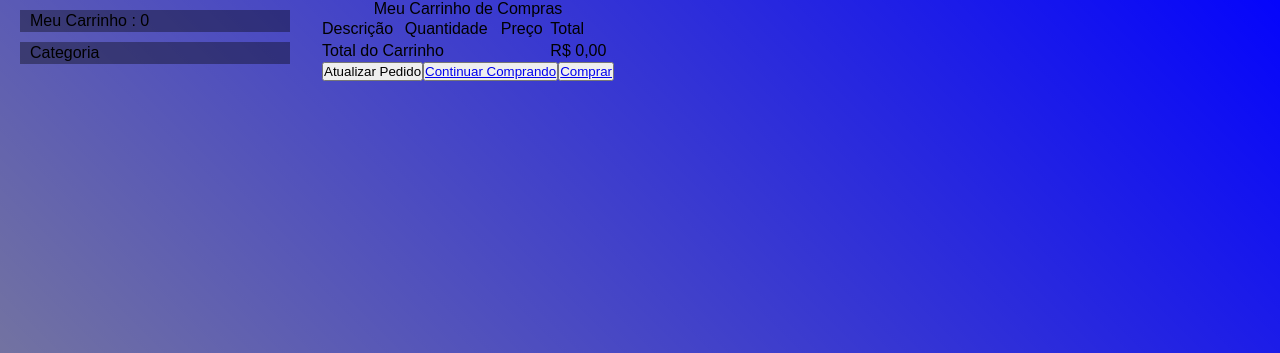
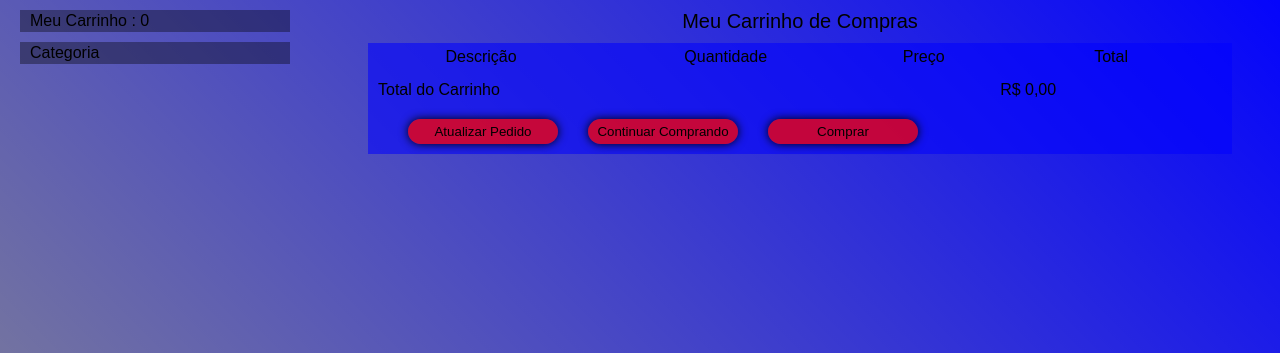
Before and after one commit to clovisbalreira/php, a PHP site: page /php/sites/carrinho/index.php?id=1&acao=listarcarrinho&categoria=0 in a window 1280 px wide. Shown: the part 68-421 px from the top of the page. Run offline with PHP 8.4, Linux system fonts and the light colour scheme; data that the repository does not hold is empty.

Commit message:
06-08-2023

```diff
--- a/index.php
+++ b/index.php
@@ -14,7 +14,8 @@
         <a href="./sites/php-moderno/index.php" target="_blank">P.H.P. Moderno ( curso em vídeo )</a>
         <a href="./sites/estudonauta/index.php" target="_blank">Projeto ( Estudonauta )</a>
         <a href="./sites/carrinho/index.php" target="_blank">Carrinho ( Informaticon )</a>
-        <a href="./sites/supermercado/index.php" target="_blank">Projeto Gestão de Super Mercado</a>
+        <a href="./sites/supermercado/secao/index.php" target="_blank">Projeto Gestão de Super Mercado</a>
+        <a href="./sites/supermercado/bancodedados/index.php" target="_blank">Projeto Gestão de Super Mercado - ( Banco de dados )</a>
         <a href="./sites/mysql/index.php" target="_blank">MySql ( Básico curso em vídeo )</a>
         <a href="./sites/loja/index.php" target="_blank">Loja</a>
     </main>
--- a/sites/carrinho/carrinho_lista.php
+++ b/sites/carrinho/carrinho_lista.php
@@ -35,35 +35,44 @@
 
         function carrinho($busca){
             $categoria = $_REQUEST['categoria'] ?? 0;
-            echo "<form action='index.php?id=1&categoria=$categoria' method='post'>";
-            echo "<table>";
+            echo "<form action='index.php?id=1&categoria=$categoria' method='post' id='form-carrinho'>";
+            echo "<table id='tabela-carrinho'>";
             echo "<caption>Meu Carrinho de Compras</caption>";
-            echo "<tr><td>Descrição<td>Quantidade<td>Preço<td>Total";
-            echo "<tr>";
+            echo "<thead>
+                    <tr>
+                        <td>Descrição</td>
+                        <td>Quantidade</td>
+                        <td>Preço</td>
+                        <td>Total</td>
+                    </tr>
+                </thead>";
             if(!$busca){
                 echo "<tr><td>Infelizmente a busca teu um erro $busca";
             } else {
                 $totalGeral = 0;
                 if ( $busca->num_rows > 0){
-                    echo "<table>";
                         $totalGeral = 0;
+                        echo "<tbody>";
                         while($reg = $busca->fetch_object()){
                             $total = $reg->CAR_QUANTIDADE*$reg->PROD_VALOR;
                             $totalGeral += $total;
                             echo "<tr>";
                                 echo "<td>".$reg->PROD_DESCRICAO;
-                                echo "<td><input type='number' name='qtd[]' size='2' value='$reg->CAR_QUANTIDADE'/>";
+                                echo "<td><input type='number' name='qtd[]' size='2' min='0' value='$reg->CAR_QUANTIDADE'/>";
                                 echo "<input type='hidden' name='codigo[]' size='2' value='$reg->PROD_CODIGO'/>";
                                 echo "<td>".formata_dinheiro($reg->PROD_VALOR);
                                 echo "<td>". formata_dinheiro($total);
                                 echo "<input type='hidden' name='total[]' size='2' value='$total'/>";
                         }
                     }
+                    echo "</tbody>";
+                    echo "<tfoot>";
                     echo "<tr><td colspan=3>Total do Carrinho<td>".formata_dinheiro($totalGeral);
                     echo "<tr><td colspan=4>";echo "<input type='submit' name='botao_atualizar' id='botao_atualizar' value='Atualizar Pedido'/>";
                     echo "<input type='hidden' name='acao' id='acao' value='atualizar_carrinho'/>";
                     echo "<button><a href='index.php?id=1&categoria=$categoria&acao=listar_produtos'>Continuar Comprando</a></button>";
                     echo "<button><a href='index.php?id=2&acao=finalizar_pedido'>Comprar</a></button>";
+                    echo "</tfoot>";
                 echo "</table>";
             echo "</form>";
            }
--- a/sites/carrinho/css/style.css
+++ b/sites/carrinho/css/style.css
@@ -90,6 +90,84 @@ footer{
     padding: .5rem;
 }
 
+/* carrinho */
+#form-carrinho{
+    width: 90%;
+    margin-inline: 5%;
+}
+
+#form-carrinho table{
+    border-collapse: collapse;
+    width: 100%;
+}
+
+#form-carrinho table caption{
+    font-size: 2rem;
+    padding: 1rem;
+}
+
+#form-carrinho table thead{
+    background-color: rgba(0, 0, 255, 0.555);
+}
+
+#form-carrinho table thead tr td{
+    text-align: center;
+    padding-block: .5rem;
+}
+
+#form-carrinho table tbody{
+    font-size: 1.4rem;
+}
+
+#form-carrinho table tbody tr{
+    border-bottom: 1px solid black;
+}
+
+#form-carrinho table tbody tr td{
+    padding-left: .5rem;
+    padding-block: .5rem;
+}
+
+#form-carrinho table tbody tr:nth-child(even){
+    background-color: white;
+}
+
+#form-carrinho table tbody tr:nth-child(odd){
+    background-color: rgb(206, 206, 206);
+}
+
+#form-carrinho table tbody tr td input{
+    border: none;
+    width: 5rem;
+    background-color: transparent;
+}
+
+#form-carrinho table tfoot{
+    background-color: rgba(0, 0, 255, 0.555);
+}
+
+#form-carrinho table tfoot tr:nth-child(1) td{
+    padding: 1rem ;
+}
+
+#form-carrinho table tfoot tr:nth-child(2) td{
+    padding: 1rem ;
+}
+
+#form-carrinho table tfoot tr:nth-child(2) td input,#form-carrinho table tfoot tr:nth-child(2) td button{
+    padding: .5rem 0;
+    background-color: rgba(255, 0, 0, 0.747);
+    margin-left: 3rem;
+    border: none;
+    border-radius: 20px;
+    width: 15rem;
+    box-shadow: 0 0 10px black;
+}
+
+#form-carrinho table tfoot tr:nth-child(2) td button a{
+    text-decoration: none;
+    color: black;
+}
 @media (max-width:920px) {
     header{
         position: relative;
--- a/sites/supermercado/secao/js/funcao.js
+++ b/sites/supermercado/secao/js/funcao.js
@@ -4,7 +4,7 @@ function precoContas(){
     precototal = document.getElementById('precototal')
     soma = parseInt(quantidade) * parseFloat(preco)
     if(quantidade != '' && preco != ''){
-        precototal.setAttribute("value", 9)
+        precototal.setAttribute("value", soma.toFixed(2))
     }
 }
 
--- a/sites/supermercado/secao/view/contas.php
+++ b/sites/supermercado/secao/view/contas.php
@@ -97,7 +97,7 @@ session_start();
 							<div class="col-12 col-lg-3">
 								<div class="card">
 									<div class="card-header">
-										<h5 class="card-title mb-0">Dia do pagamento</h5>
+										<h5 class="card-title mb-0">Data da compra</h5>
 									</div>
 									<div class="card-body">
 										<input type="date" class="form-control" name="diaPagamento" value="<?Php echo isset($_GET['diaPagamentoEditar']) ? $_GET['diaPagamentoEditar'] : date('Y-m-d') ?>" required readonly>
--- a/sites/supermercado/secao/view/precos.php
+++ b/sites/supermercado/secao/view/precos.php
@@ -95,7 +95,7 @@
 										<h5 class="card-title mb-0">Quantidade na caixa:</h5>
 									</div>
 									<div class="card-body">
-										<input onkeyup="precoContas()" onchange="precoContas()" type="number" min="0" class="form-control" id="quantidade" name="quantidade" value="<?Php echo isset($_GET['quantidadeEditar']) ? $_GET['quantidadeEditar'] : '' ?>" required>
+										<input onkeyup="precoContas()" onchange="precoContas()" type="number" min="1" class="form-control" id="quantidade" name="quantidade" value="<?Php echo isset($_GET['quantidadeEditar']) ? $_GET['quantidadeEditar'] : '' ?>" required>
 									</div>
 								</div>
 							</div>
@@ -115,7 +115,7 @@
 										<h5 class="card-title mb-0">Preço Total:</h5>
 									</div>
 									<div class="card-body">
-										<input type="number" step="0.01" class="form-control" placeholder="Valor total" id="precototal" name="precototal" value="<?Php echo isset($_GET['precoTotalEditar']) ? number_format($_GET['precoTotalEditar'] * $_GET['quantidadeEditar'],2)  : '' ?>" disabled>
+										<input type="number" step="0.01" class="form-control" placeholder="Valor total" id="precototal" name="precototal" value="" disabled>
 									</div>
 								</div>
 							</div>
```
